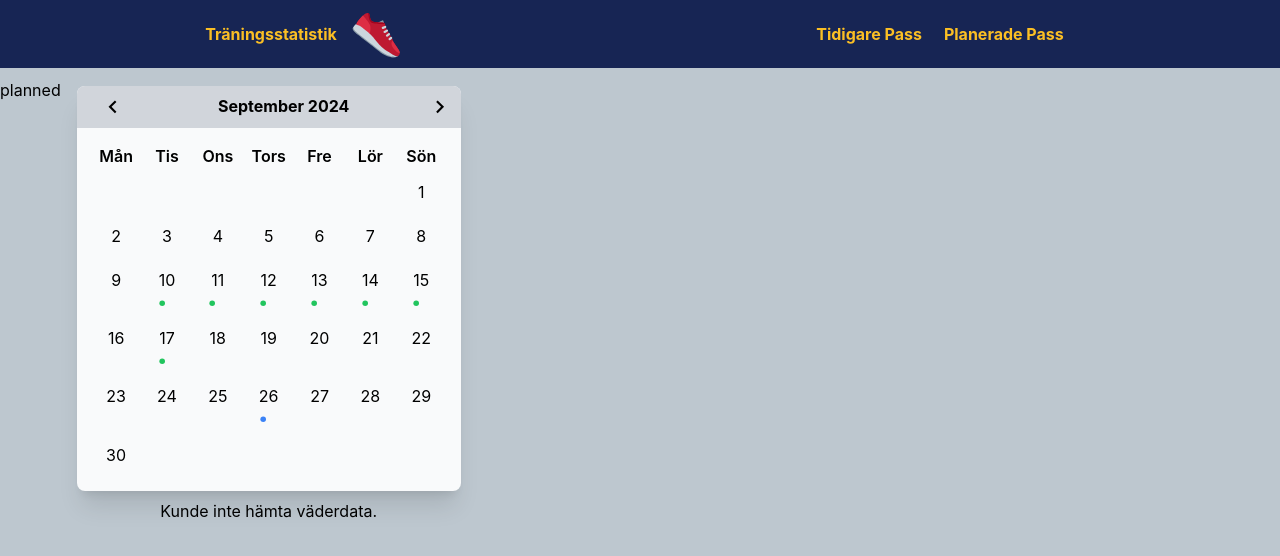
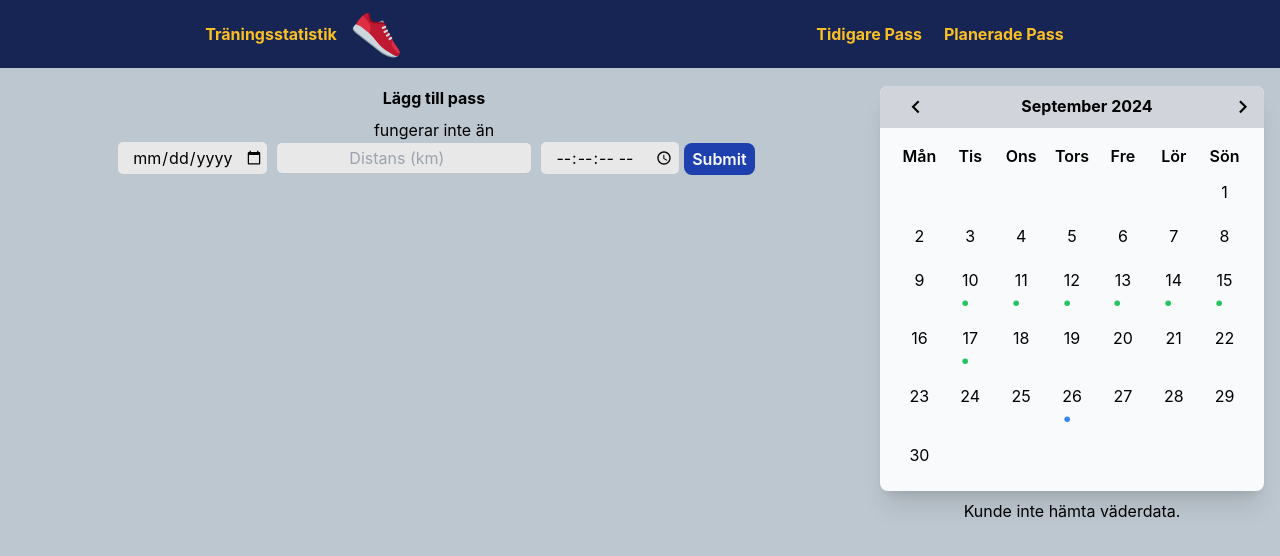
Before and after one commit to martensoderlind/React-trainingGround, a React (Create React App) app in the folder mitt-projekt/: page / in a window 1280 px wide. Shown: the top 556 px of the page. Built offline with nearby package versions, Linux system fonts and the light colour scheme; no server answers.

Commit message:
added input-fields for new planned run

```diff
--- a/mitt-projekt/src/runs.js
+++ b/mitt-projekt/src/runs.js
@@ -4,17 +4,66 @@ import {data} from './data.js'
 function PrevRuns(){
 
     return(
-        <div>
-            test
+        <div className="px-2 w-11/12 ml-1">
+            <h1>Tidigare</h1>
         </div>
     )
 
 };
-function PlannedRuns(){
+function PlannedRuns({submit}){
+    const [newRunningData, setNewRun] = useState({ date: '', dist: '', time: '' });
+
+    const handleNewInput =(e)=>{
+        let {name, value} = e.target;
+        if(name==="dist"){
+            value = parseFloat(value);
+        }
+        setNewRun(prev =>({...prev, [name]:value}));
+    };
+
+    const handelSubmit=(e)=>{
+        e.preventDefault();
+        if(newRunningData.date && newRunningData.dist && newRunningData.time){
+            submit(newRunningData);
+        };
+    };
 
     return(
-        <div>
-            planned
+        <div className="px-2 w-11/12 ml-1">
+              <h2 className="font-bold p-2">Lägg till pass</h2>
+              <p>fungerar inte än</p>
+      <form onSubmit={handelSubmit} className="">
+        <div className="inputs">
+          <input
+            type="date"
+            name="date"
+            value={newRunningData.date}
+            onChange={handleNewInput}
+            className="input"
+            required
+          />
+          <input
+            type="number"
+            name="dist"
+            value={newRunningData.dist}
+            onChange={handleNewInput}
+            placeholder="Distans (km)"
+            step="0.1"
+            className="input"
+            required
+          />
+          <input
+            type="time"
+            name="time"
+            value={newRunningData.time}
+            onChange={handleNewInput}
+            step="1"
+            className="input"
+            required
+          />
+          <button type="submit" className="bg-blue-800 p-1 px-2 mb-1 rounded-lg font-semibold text-slate-50 hover:bg-blue-950">Submit</button>
+        </div>
+      </form>
         </div>
     )
 };
```
